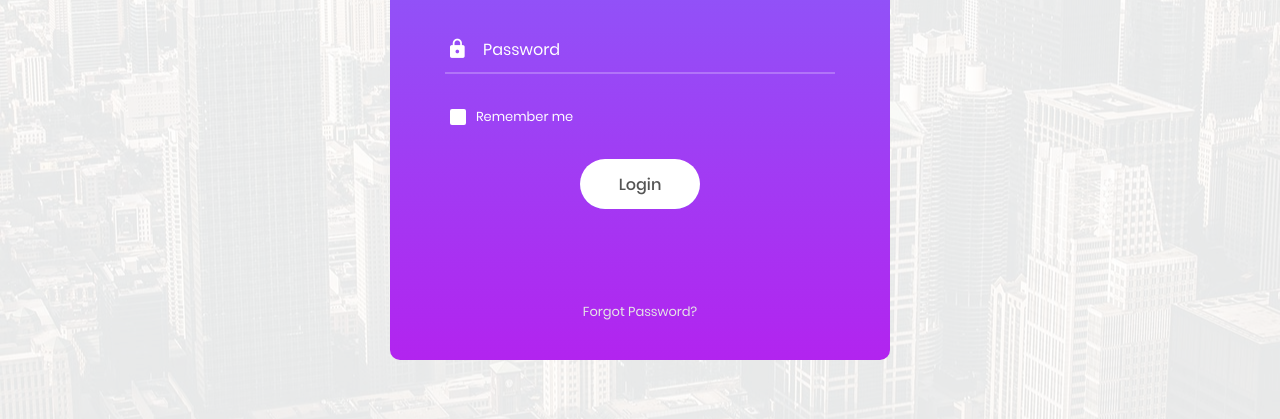
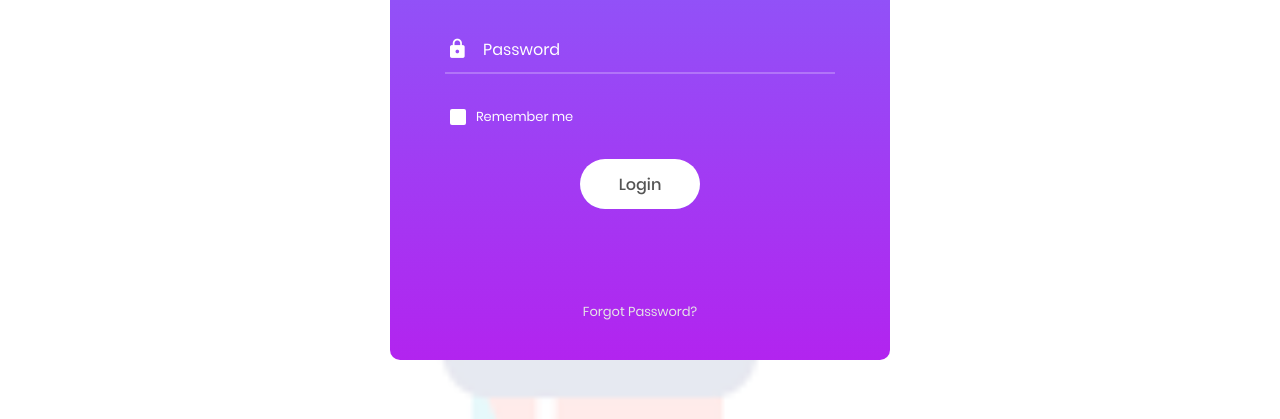
Before and after one commit to Ayate10671/sw-project, a plain HTML site: page index.html in a window 1280 px wide. Shown: the part 381-800 px from the top of the page. Drawn offline with Linux system fonts and the light colour scheme.

Commit message:
edit background

```diff
--- a/index.html
+++ b/index.html
@@ -5,7 +5,7 @@
 	<meta charset="UTF-8">
 	<meta name="viewport" content="width=device-width, initial-scale=1">
 <!--===============================================================================================-->
-	<link rel="icon" type="image/png" href="images/icons/favicon.ico"/>
+	<link rel="icon" type="image/png" href="images/icons/download.png"/>
 <!--===============================================================================================-->
 	<link rel="stylesheet" type="text/css" href="vendor/bootstrap/css/bootstrap.min.css">
 <!--===============================================================================================-->
@@ -30,7 +30,7 @@
 <body>
 
 	<div class="limiter">
-		<div class="container-login100" style="background-image: url('images/bg-01.jpg');">
+		<div class="container-login100" style="background-image: url('images/download.png');">
 			<div class="wrap-login100">
 				<form class="login100-form validate-form">
 					<span class="login100-form-logo">
```
Also changed, not shown: images/bg-01.jpg (deleted), images/download.png (added), images/icons/download.png (added), images/icons/favicon.ico (deleted).
